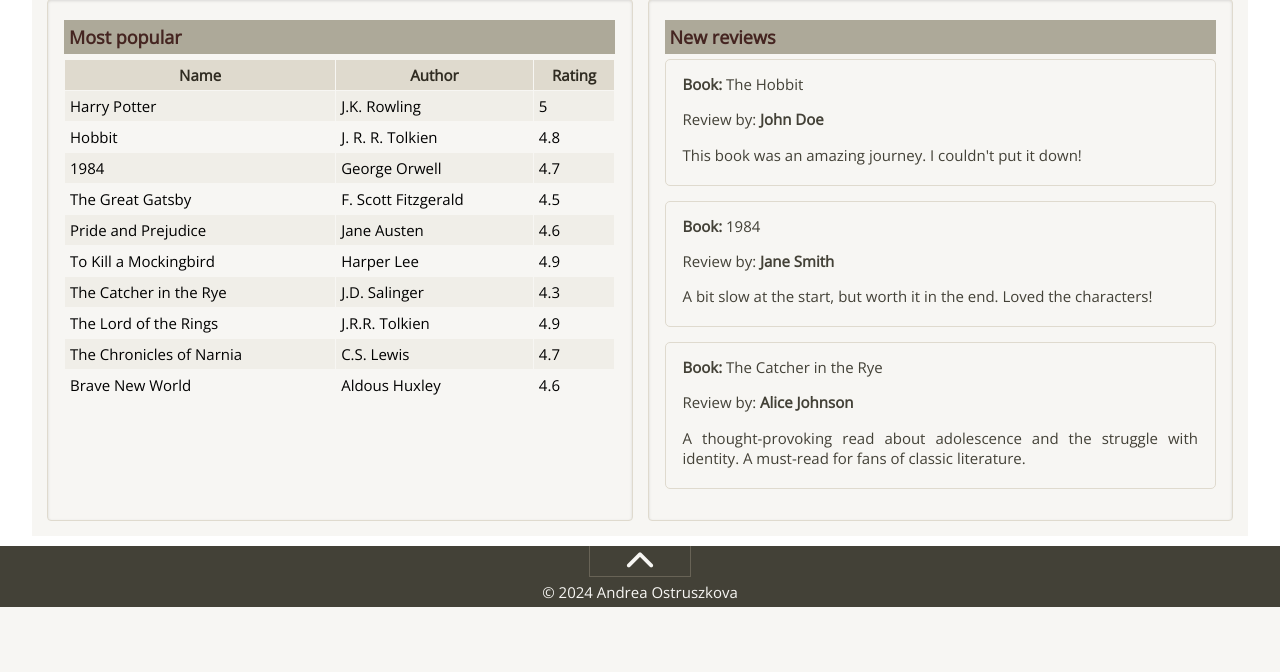
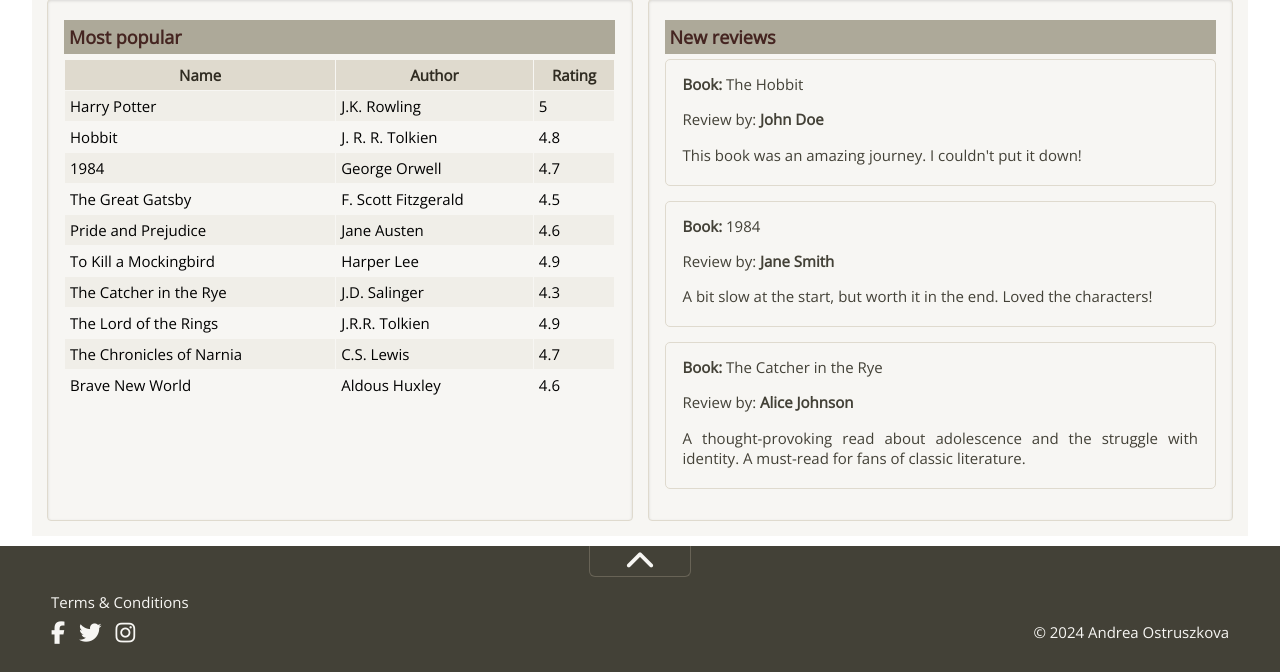
Before and after one commit to AndreaOstruszka/ZWA-project-web-app, a PHP site: page /frontend/index.html in a window 1280 px wide. Shown: the part 869-1541 px from the top of the page. Before the commit the page ends 1476 px from the top, so only its background shows below. Run offline with PHP 8.4, Linux system fonts and the light colour scheme; some libraries are stand-ins or nearby versions.

Commit message:
Added footer links

```diff
--- a/frontend/css/style.css
+++ b/frontend/css/style.css
@@ -70,12 +70,54 @@ header {
 }
 
 footer {
-    clear: both;
     background-color: var(--main-color);
+    color: var(--light);
     text-align: center;
-    padding-bottom: 5px;
+    padding: 0 20px 20px 20px; /* No padding on the top, 20px padding on other sides */
+    width: 100%;
+    box-sizing: border-box; /* Include padding and border in the element's total width and height */
+}
+
+#footer-container {
+    width: 95%;
+    max-width: 1280px;
+    margin: 0 auto;
+    box-sizing: border-box; /* Include padding and border in the element's total width and height */
+}
+
+#footer-row-top {
+    display: flex;
+    justify-content: space-between;
+    align-items: center;
+    margin-bottom: 10px;
+}
+
+#footer-row-middle {
+    display: flex;
+    justify-content: space-between;
+    align-items: center;
+    margin-bottom: 10px;
+}
+
+#footer-row-bottom {
+    display: flex;
+    justify-content: space-between;
+    align-items: center;
+    margin-bottom: 10px;
+}
+
+.footer-half-left {
+    text-align: left;
+}
+
+.footer-half-right {
+    text-align: right;
+}
+
+.footer-half-left a {
+    margin-right: 10px;
     color: var(--light);
-    margin-top: auto;
+    text-decoration: none;
 }
 
 /*q {*/
@@ -155,7 +197,7 @@ p {
     padding: 0;
 }
 
-a.navigation_item:link {
+a.navigation_item {
     display: block;
     margin: 0;
     background-color: var(--main-color);
@@ -194,6 +236,8 @@ a.return {
     border-width: 1px;
     border-color: #686356;
     border-top: none;
+    border-bottom-left-radius: 6px;
+    border-bottom-right-radius: 6px;
 }
 
 a.navigation_item:hover, a.return:hover {
@@ -669,6 +713,12 @@ th {
         display: block;
     }
 
+    #footer-container {
+        width: 95%;
+        max-width: 1280px;
+        margin: 0 auto;
+    }
+
     .section {
         width: 100%;
     }
@@ -708,6 +758,10 @@ th {
     #main-wider {
         width: auto;
         margin-left: 250px;
+    }
+
+    #footer-container {
+        width: 95%;
     }
 
     #genres {
@@ -769,6 +823,12 @@ th {
         margin-right: 10px;
     }
 
+    #footer-container {
+        width: 75%;
+        max-width: 1280px;
+        margin: 0 auto;
+    }
+
     #genres {
         width: 240px;
         margin-left: 10px;
--- a/frontend/index.html
+++ b/frontend/index.html
@@ -4,21 +4,29 @@
     <title>BookNook - main page</title>
     <meta charset='utf-8'>
     <meta name="description" content='BOOK NOOK'>
-    <link href='http://fonts.googleapis.com/css?family=Open+Sans&amp;subset=greek-ext,greek,latin-ext' rel='stylesheet' type='text/css'>  <!-- font style -->
-    <script src="https://kit.fontawesome.com/7bce69507d.js" crossorigin="anonymous"></script>   <!-- icons - font awesome -->
+    <link href='http://fonts.googleapis.com/css?family=Open+Sans&amp;subset=greek-ext,greek,latin-ext' rel='stylesheet'
+          type='text/css'>  <!-- font style -->
+    <script src="https://kit.fontawesome.com/7bce69507d.js" crossorigin="anonymous"></script>
+    <!-- icons - font awesome -->
     <link rel="stylesheet" href="css/style.css" type="text/css">
 </head>
 <body>
 <header>
-    <div id="header_links"><a class="header_login_link" href="login.html"><i class="fa-solid fa-lock"></i> Log in </a><a class="header_register_link" href="register.html"><i class="fa-solid fa-user-plus"></i> Register</a></div>
+    <div id="header_links"><a class="header_login_link" href="login.html"><i class="fa-solid fa-lock"></i> Log in </a><a
+            class="header_register_link" href="register.html"><i class="fa-solid fa-user-plus"></i> Register</a></div>
     <a href="index.html"><img src="images/logo.svg" alt="BookNook" id="logo"></a>
     <div id="navigation">
         <ul id="ul_navigation">
-            <li class="li_navigation"><a class="navigation_item" href="index.html"><i class="fa fa-bookmark"></i> Main page</a></li>
-            <li class="li_navigation"><a class="navigation_item" href="detail.html"><i class="fa-solid fa-book-open"></i> Books</a></li>
-            <li class="li_navigation"><a class="navigation_item" href="charts.html"><i class="fa-solid fa-chart-simple"></i> Charts</a></li>
-            <li class="li_navigation"><a class="navigation_item" href="index.html"><i class="fa-solid fa-comment"></i> Reviews</a></li>
-            <li class="li_navigation"><a class="navigation_item" href="profile.html"><i class="fa-solid fa-user"></i> My profile</a></li>
+            <li class="li_navigation"><a class="navigation_item" href="index.html"><i class="fa fa-bookmark"></i> Main
+                page</a></li>
+            <li class="li_navigation"><a class="navigation_item" href="detail.html"><i
+                    class="fa-solid fa-book-open"></i> Books</a></li>
+            <li class="li_navigation"><a class="navigation_item" href="charts.html"><i
+                    class="fa-solid fa-chart-simple"></i> Charts</a></li>
+            <li class="li_navigation"><a class="navigation_item" href="index.html"><i class="fa-solid fa-comment"></i>
+                Reviews</a></li>
+            <li class="li_navigation"><a class="navigation_item" href="profile.html"><i class="fa-solid fa-user"></i> My
+                profile</a></li>
         </ul>
     </div>
     <div class="formatting"></div>
@@ -133,6 +141,23 @@
         </div>
     </article>
 </div>
-<footer><a class="return" href="#logo"><i class="fa solid fa-chevron-up fa-2xl" aria-hidden="true"></i></a>&copy; 2024 Andrea Ostruszkova</footer>
+<footer>
+    <div id="footer-container">
+        <div id="footer-row-top"><a class="return" href="#logo"><i class="fa solid fa-chevron-up fa-2xl" aria-hidden="true"></i></a></div>
+        <div id="footer-row-middle">
+            <div class="footer-half-left">
+                <a href="terms.html">Terms & Conditions</a></div>
+            <div class="footer-half-right"></div>
+        </div>
+        <div id="footer-row-bottom">
+            <div class="footer-half-left">
+                <a href="https://www.facebook.com" target="_blank"><i class="fa fa-facebook fa-xl"></i></a>
+                <a href="https://www.twitter.com" target="_blank"><i class="fa fa-twitter fa-xl"></i></a>
+                <a href="https://www.instagram.com" target="_blank"><i class="fa fa-instagram fa-xl"></i></a>
+            </div>
+            <div class="footer-half-right">&copy; 2024 Andrea Ostruszkova</div>
+        </div>
+    </div>
+</footer>
 </body>
 </html>
```
